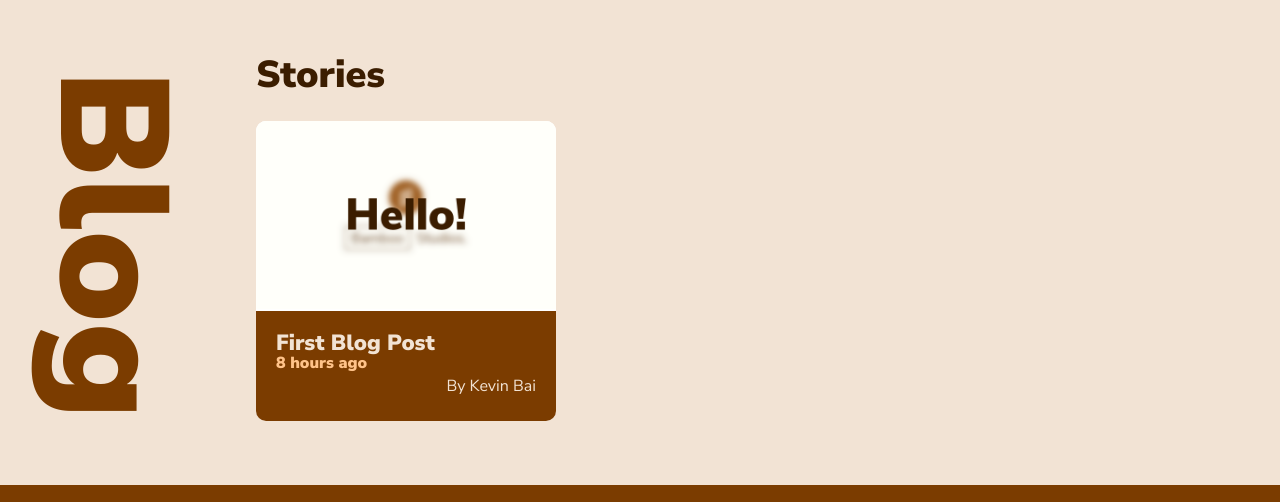
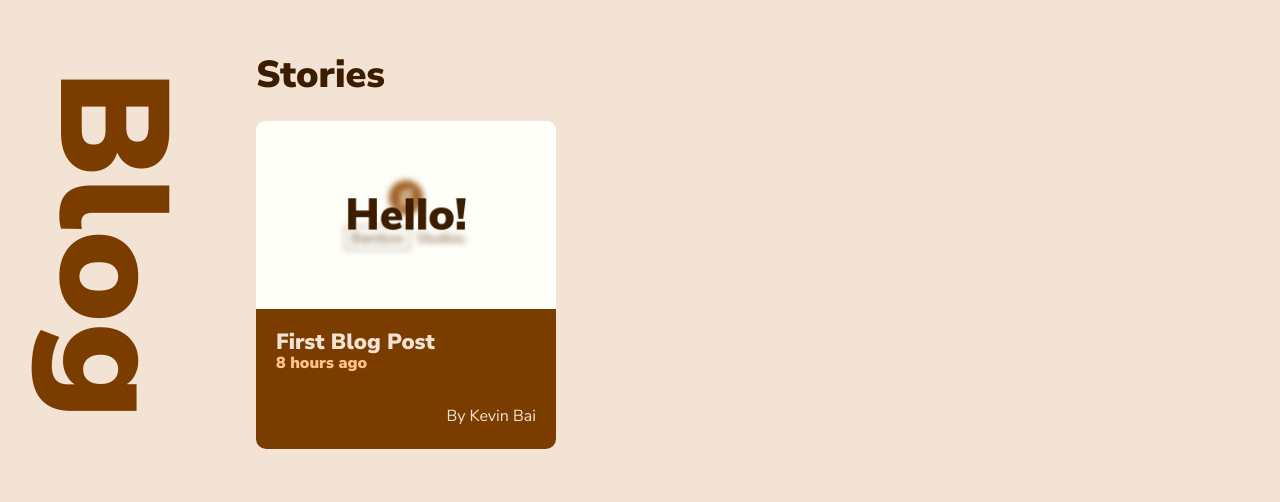
Before and after one commit to kevinbai0/Bamboo-Studios, a Gatsby site: page /blog in a window 1280 px wide. Shown: the part 112-614 px from the top of the page. Built offline with nearby package versions, Linux system fonts and the light colour scheme; Gatsby itself is replaced by a stand-in of ours.

Commit message:
Fixed blog card resizing issue

```diff
--- a/src/components/custom/BlogCard.js
+++ b/src/components/custom/BlogCard.js
@@ -12,30 +12,49 @@ const Card = styled.div`
     border-radius: 10px;
 
     display: grid;
-    grid-template-rows: auto auto;
+    grid-template-rows: calc(100% - 125px) 125px;
     grid-template-columns: 100%;
+
+    @media only screen and (min-width: ${theme.mobileSwitchWidth}px) {
+        grid-template-rows: calc(100% - 140px) 140px;
+    }
     justify-content: stretch;
     overflow: hidden;
     color: ${theme.colors.lightColor};
 `;
 
 const InfoLayer = styled.div`
-    display: flex;
+    display: grid;
+    grid-template-columns: 1fr;
+    grid-template-rows: auto 1fr 1fr;
+    height: inherit;
     flex-direction: column;
     background-color: ${theme.colors.darkTintColor};
     padding: 20px;
+    align-self: end;
 `;
 
 const ImageLayer = styled.div`
     background-color: white;
+    min-width: 100%;
+    height: 100%;
+    align-self: stretch;
+`;
+const Image = styled(Img)`
+    height: inherit;
 `;
 
 const Title = styled.h2`
     font-size: 18px;
+    line-height: 1.2;
+    max-height: 43px;
+    overflow: hidden;
+    text-overflow: ellipsis;
     font-weight: 900;
     margin: 0;
     @media only screen and (min-width: ${theme.mobileSwitchWidth}px) {
         font-size: 22px;
+        max-height: 56px;
     }
 `;
 
@@ -51,7 +70,8 @@ const DateLabel = styled.h3`
 
 const AuthorLabel = styled.span`
     font-size: 14px;
-    align-self: flex-end;
+    justify-self: end;
+    align-self: end;
     @media only screen and (min-width: ${theme.mobileSwitchWidth}px) {
         font-size: 16px;
     }
@@ -64,7 +84,7 @@ export default function BlogCard({title,date,author,image,link}) {
                 <ImageLayer>
                     {
                         image &&
-                            <Img fluid={image} />
+                            <Image fluid={image} />
                     }
                 </ImageLayer>
                 <InfoLayer>
--- a/src/components/header.js
+++ b/src/components/header.js
@@ -6,7 +6,7 @@ import { useStaticQuery, graphql, Link } from "gatsby"
 
 import * as theme from "../utils/theme";
 
-const condenseValue = 50;
+const condenseValue = 5;
 
 const Nav = styled.nav`
   z-index: 10;
--- a/src/pages/blog.js
+++ b/src/pages/blog.js
@@ -11,30 +11,33 @@ import BlogCard from "../components/custom/BlogCard";
 const BlogContainer = styled.div`
   display: grid;
   grid-template-columns: 100%;
-  grid-auto-rows: 70vw;
+  grid-auto-rows: 75vw;
   grid-gap: 5vw;
   margin: 5vw 0 0;
-  @media only screen and (min-width: ${theme.mobileSwitchWidth}px) {
-    grid-template-columns: 35vw 35vw;
-    grid-auto-rows: 35vw;
+  @media only screen and (min-width: 450px) {
+    grid-template-columns: 1fr 1fr;
+    grid-auto-rows: 40vw;
     grid-gap: 2vw;
     margin: 0;
   }
-  @media only screen and (min-width: 900px) {
-    grid-template-columns: 23vw 23vw 23vw;
-    grid-auto-columns: 23vw;
-    grid-auto-rows: 23vw;
+  @media only screen and (min-width: ${theme.mobileSwitchWidth}px) {
+    margin: 0 5vw 0 0;
+    grid-auto-rows: 35vw;
+  }
+  @media only screen and (min-width: 1000px) {
+    grid-template-columns: 1fr 1fr 1fr;
+    grid-auto-rows: 25vw;
   }
   @media only screen and (min-width: 1200px) {
     grid-template-columns: 300px 300px 300px;
     grid-auto-columns: 300px;
-    grid-auto-rows: 300px;
+    grid-auto-rows: auto;
     grid-gap: 20px;
   }
   @media only screen and (min-width: 1600px) {
     grid-template-columns: 400px 400px 400px;
     grid-auto-columns: 400px;
-    grid-auto-rows: 400px;
+    grid-auto-rows: auto;
   }
 `;
 
```
